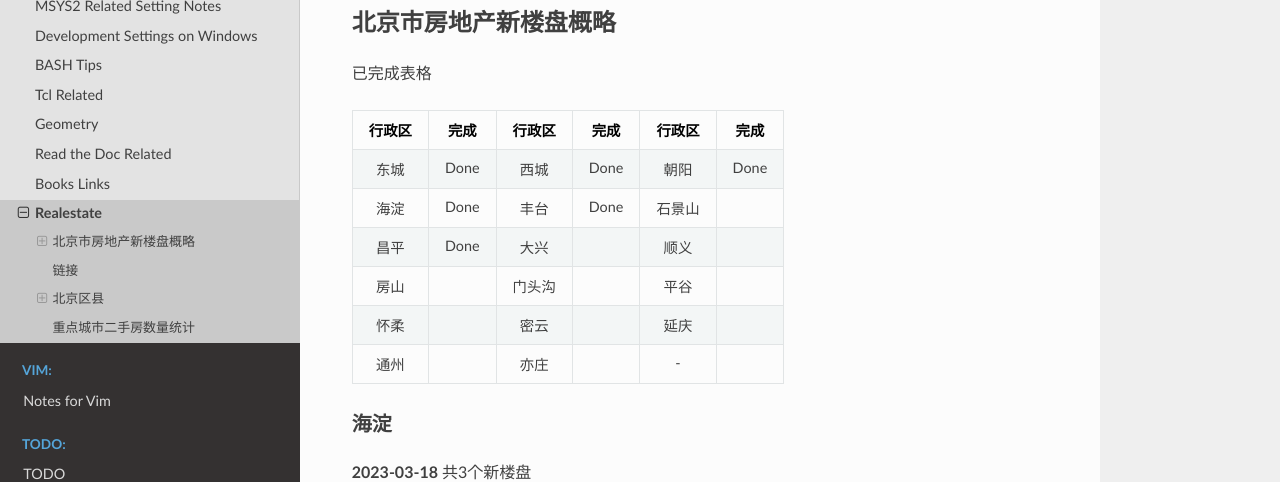
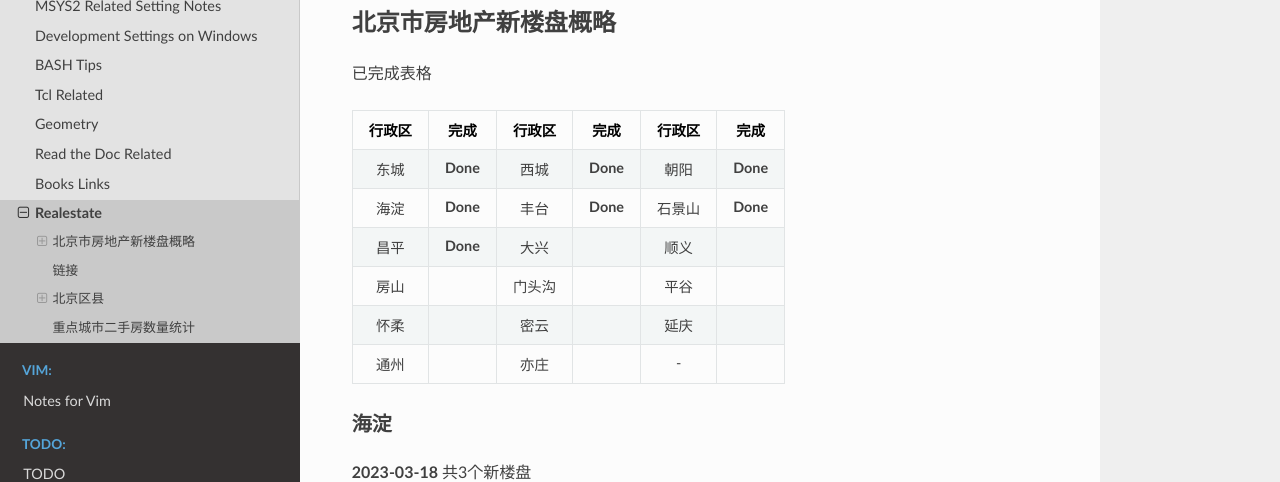
Before and after one commit to Pyrad/pyradnotes, a Sphinx documentation site: the page built from source/Notes/realestate.md, in a window 1280 px wide and 900 px high. Shown: the part 157-639 px from the top of the window. Built offline with Sphinx 7.4.7 and the Read the Docs theme 2.0.0, drawn with Linux system fonts in a browser that asks for light colours; a script that is not in the unit is left out; some of the changed text lies outside the part shown.

Commit message:
Realestate No new building(2-5millions) in Shijingshan district

```diff
--- a/source/Notes/realestate.md
+++ b/source/Notes/realestate.md
@@ -7,9 +7,9 @@
 
 |行政区|完成|行政区|完成|行政区|完成|
 |:-:|:-:|:-:|:-:|:-:|:-:|
-|东城|Done|西城|Done|朝阳|Done|
-|海淀|Done|丰台|Done|石景山|  |
-|昌平|Done|大兴|  |顺义|  |
+|东城|**Done**|西城|**Done**|朝阳|**Done**|
+|海淀|**Done**|丰台|**Done**|石景山|**Done**|
+|昌平|**Done**|大兴|  |顺义|  |
 |房山 |  |门头沟|  |平谷|  |
 |怀柔|  |密云|  |延庆|  |
 |通州|  |亦庄|  |-|  |
```
Also changed, not shown: other parts of source/Notes/realestate.md (+6 -2 lines).
